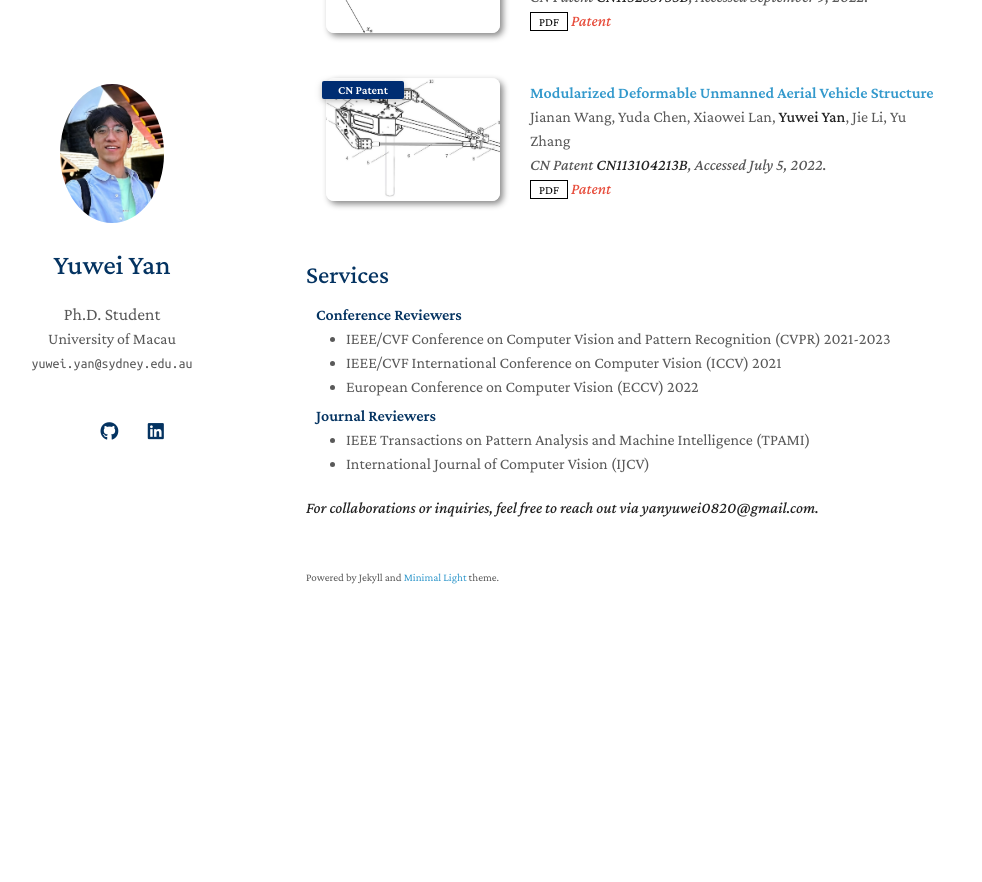
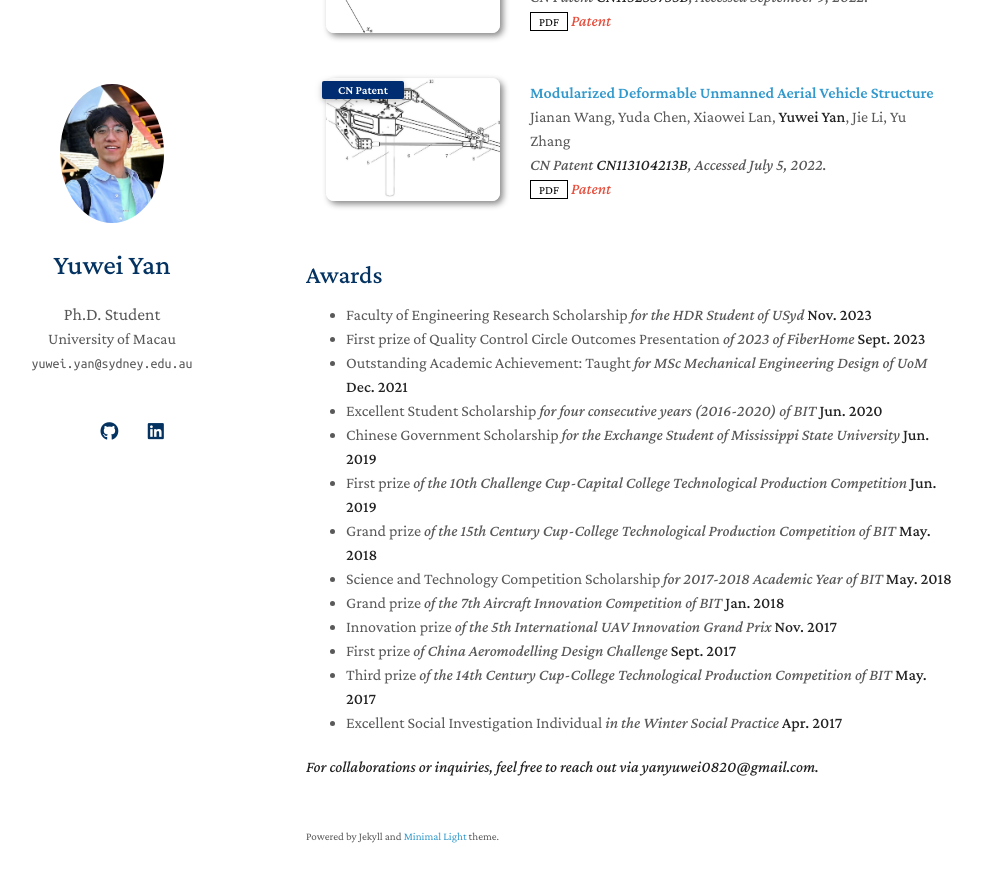
Before and after one commit to yuwei-yan/yuwei-yan.github.io, a Jekyll site: the page built from index.md, in a window 1280 px wide and 900 px high, scrolled down 1438 px. Shown: the top 882 px of the window, without its empty margins (164-1146 px from the left). Built offline with Jekyll 4.4.1, drawn with Linux system fonts in a browser that asks for light colours; a style sheet for code colours, icons or effects is not loaded; our own code applies the rules of GitHub Pages for plain Markdown files; before the commit the page ends 2096 px from its top, so only the background shows below that.

Commit message:
Update index.md

```diff
--- a/index.md
+++ b/index.md
@@ -28,6 +28,6 @@ My projects often integrate computational modeling (ANSYS, Abaqus), additive man
 
 {% include_relative _includes/publications.md %}
 
-{% include_relative _includes/services.md %}
+{% include_relative _includes/awards.md %}
 
 ***For collaborations or inquiries, feel free to reach out via yanyuwei0820@gmail.com.***
```
